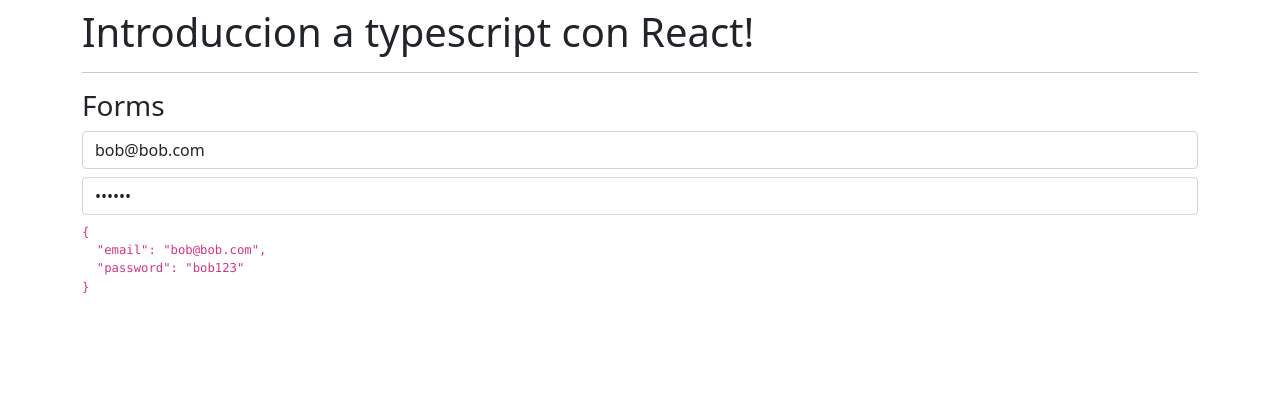
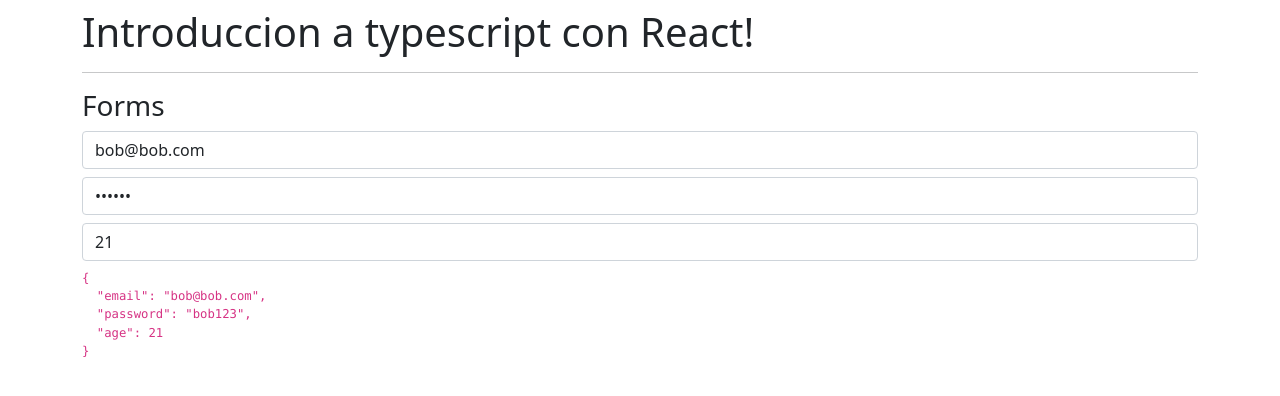
Before and after one commit to NikolaM-Dev/reinforcement, a React (Vite) app: page / in a window 1280 px wide. Shown: the top 396 px of the page. Built offline with nearby package versions, Linux system fonts and the light colour scheme.

Commit message:
refactor(components): Change to use with hooks

```diff
--- a/src/components/Forms.tsx
+++ b/src/components/Forms.tsx
@@ -1,17 +1,10 @@
-import { useState } from 'react';
-
+import { useForm } from '../hooks/useForm';
 const Forms = () => {
-  const [form, setForm] = useState({
+  const { form, email, password, age, handleChange } = useForm({
     email: 'bob@bob.com',
     password: 'bob123',
+    age: 21,
   });
-
-  const handleChange = (value: string, field: string) => {
-    setForm({
-      ...form,
-      [field]: value,
-    });
-  };
 
   return (
     <>
@@ -21,15 +14,22 @@ const Forms = () => {
           className="form-control mb-2"
           placeholder="Email"
           type="text"
-          value={form.email}
+          value={email}
           onChange={({ target }) => handleChange(target.value, 'email')}
         />
         <input
           className="form-control mb-2"
           placeholder="Password"
           type="password"
-          value={form.password}
+          value={password}
           onChange={({ target }) => handleChange(target.value, 'password')}
+        />
+        <input
+          className="form-control mb-2"
+          placeholder="Age"
+          type="number"
+          value={age}
+          onChange={({ target }) => handleChange(target.value, 'age')}
         />
       </form>
 
```
